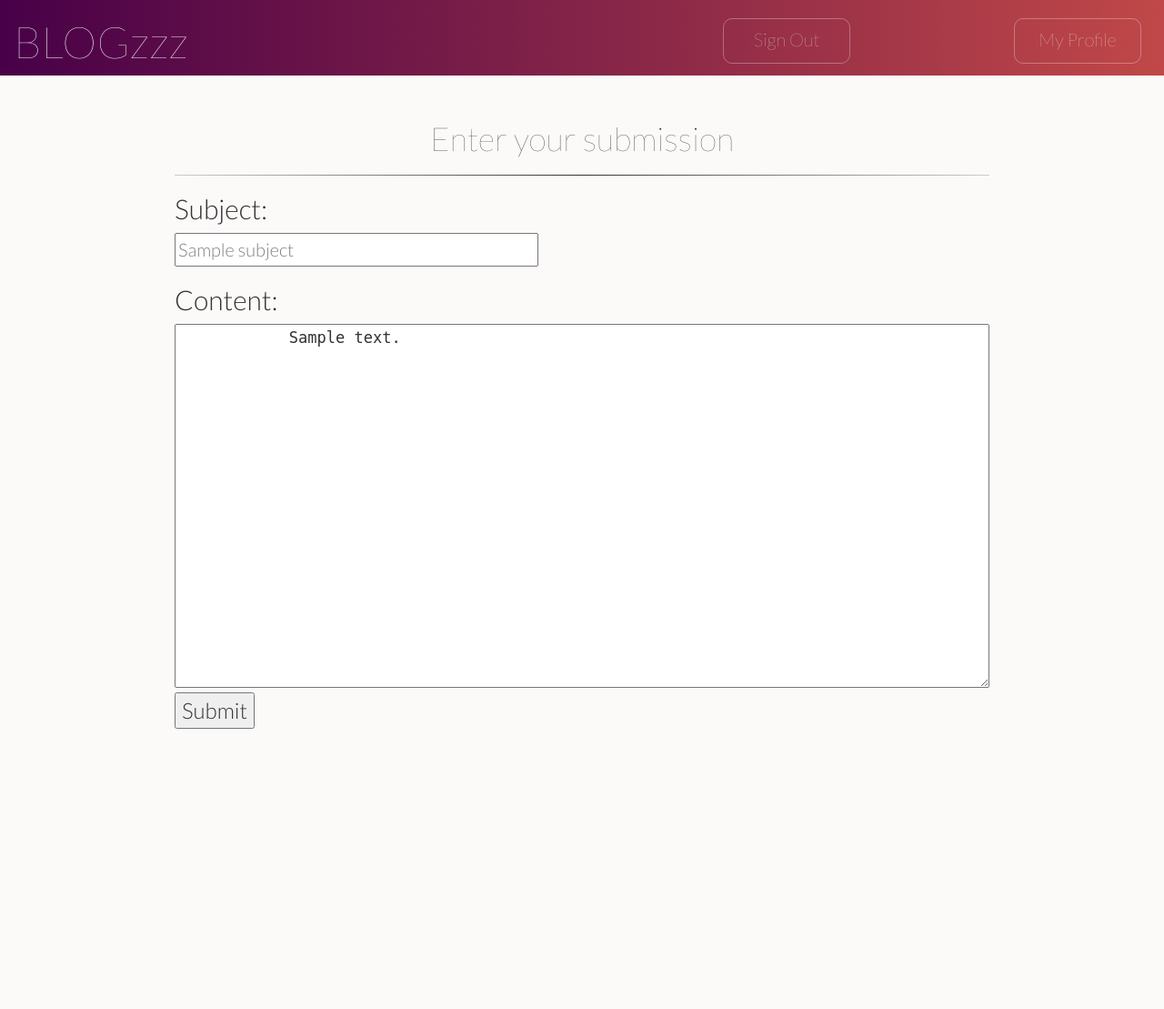
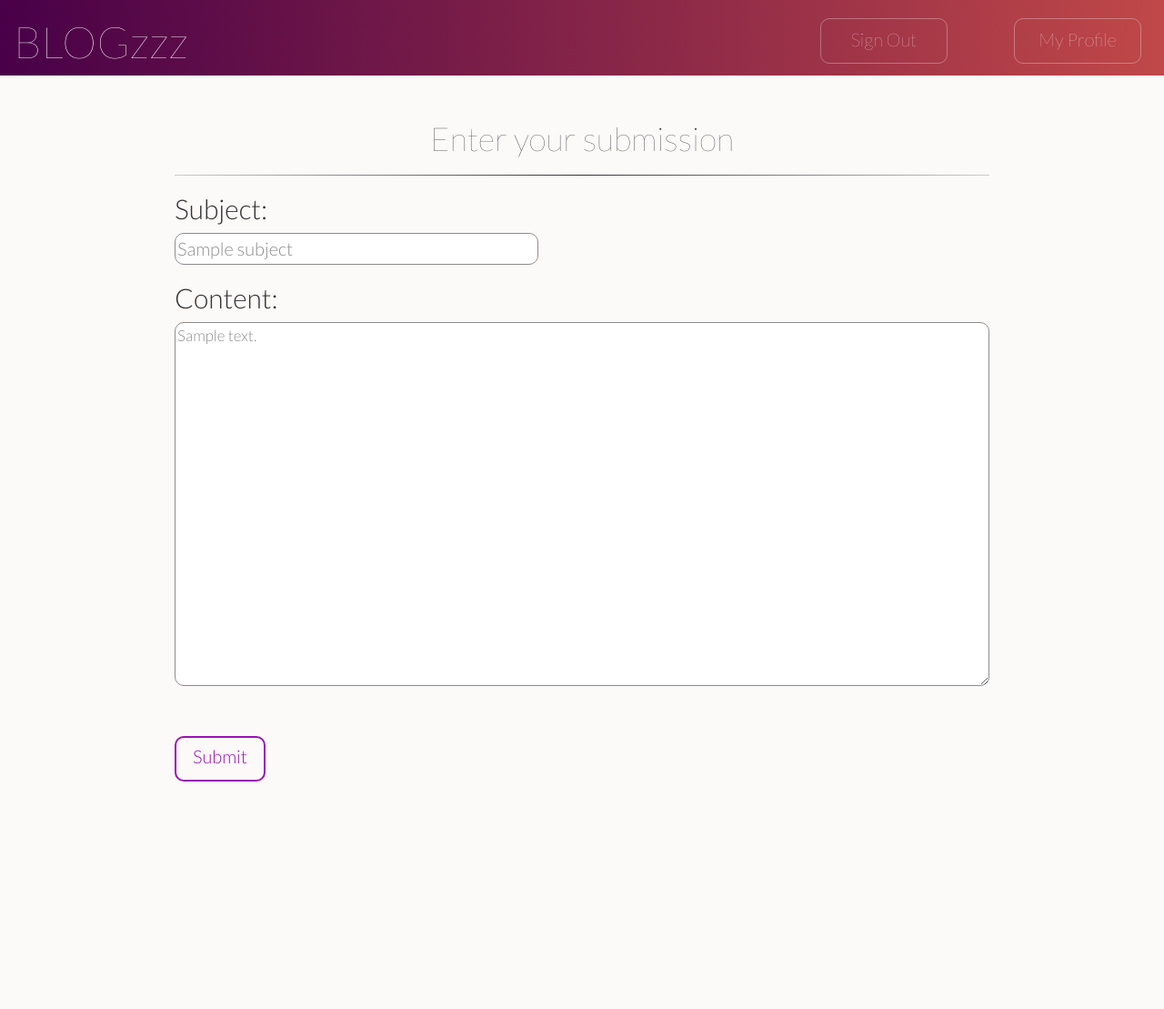
Before and after one commit to Tushige/e-Commerce, a Python web app: template templates/newpost.html in a window 1280 px wide. Shown: the whole page at 91% size. Before the commit the page ends 801 px from the top, so only its background shows below. Run offline with Jinja, Linux system fonts and the light colour scheme; the template is opened without the code that fills it: most values are stand-ins (such as "Sample title", 1, 10 or a date in 2020); some libraries are stand-ins or nearby versions.

Commit message:
fixed base header layout; cleaned post submission form

```diff
--- a/credential.py
+++ b/credential.py
@@ -15,7 +15,7 @@ class Credential:
         if len(name) < 1:
             return error_msg
         elif name.find(' ') > 0:
-            return error_msg
+            return 'username cannot contain space'
         return ''
 
     @staticmethod
--- a/static/base.css
+++ b/static/base.css
@@ -30,18 +30,17 @@ pre {
     font-family:'Lato', sans-serif;
     font-size:18px;
 }
+
 /* Sign In, Sign Out, My Profile buttons*/
 .btn-header a{
     margin: 10px;
     float: right;
     text-decoration: none!important;
 }
+
 .btn-header span{
     display: inline-block;
-    float:center;
-    position:relative;
     /*why does this add smoothness?*/
-    top: 0px;
     margin-top: 10px;
     background-color:rgba(0,0,0,0.0);
     color:white;
@@ -60,23 +59,28 @@ pre {
     text-align:center;
     user-select:none;
 }
+
 /* changes color of span buttons when user hovers over it */
 .btn-header span:hover {
     background-color:#e0e2e5;
     color: #532d5e;
 }
+
 /* describes a large text: used in titles */
 .text-super {
     font-size:48px;
 }
+
 /* describes a thin text: used in pane titles */
 .text-thin {
     font-weight: 100;
 }
+
 /* draws a vertical line to a container element */
 .verticalLine {
   border-left: thin solid #d1d1d1;
 }
+
 hr {
     border:none;
     height:1px;
--- a/static/newpost.css
+++ b/static/newpost.css
@@ -3,28 +3,57 @@
     width:70%;
     margin: 0 auto;
 }
+
 #title {
     margin-top:50px;
     text-align: center;
     font-weight: 100;
 }
+
 .error {
     color: red
 }
+
 input[type=text] {
-    color: grey;
+    color:#8c8c8c;
     width: 400px;
     font-size: 20px;
     padding: 2px;
+    border:1px solid #8c8c8c;
+    border-radius: 10px;
+    outline:none;
+    /* changes cursor color to white */
+    color:#8c8c8c;
 }
 
 textarea {
+    text-align: left;
     width: 100%;
     height: 400px;
     font-size: 17px;
-    font-family: monospace;
-    text-align: left;
+    outline:none;
+    border-radius: 10px;
+    border:1px solid #8c8c8c;
+    color:#8c8c8c;
 }
-input[type=submit] {
-    font-size: 24px;
+
+#btn-submit {
+    margin-top:50px;
+    width:100px;
+    height: 50px;
+    text-align: center;
+    font-size: 20px;
+    padding-top: 5px;
+    padding-bottom: 10px;
+    background: transparent;
+    outline: none;
+    border-radius:10px;
+    border-style: solid;
+    border-color: #9A12B3;
+    color:#9A12B3;
 }
+
+#btn-submit:hover {
+    background-color: #9A12B3;
+    color:white;
+}
--- a/static/profile.css
+++ b/static/profile.css
@@ -52,7 +52,6 @@ input {
     border-radius: 10px;
     outline: none;
     text-align: left;
-    /* changes cursor color to white */
     color:#8c8c8c;
 }
 
--- a/templates/base.html
+++ b/templates/base.html
@@ -18,7 +18,7 @@
                 <div class='container-fluid'>
                     <div class='row'>
                         <!-- page title-->
-                        <div class='col.xs-2 col-md-6' id="title-header">
+                        <div class='col-xs-8 col-sm-8 col-md-8' id="title-header">
                             <h1 class="text-left text-super text-thin">
                                 <a href='/'>
                                     BLOGzzz
@@ -27,20 +27,20 @@
                         </div>
                         {% if user is none %}
                             <!-- Sign In button-->
-                            <div class='col.xs-4 col-md-6 btn-header'>
+                            <div class='col-xs-4 col-sm-4 col-md-4 btn-header'>
                                 <a href="http://localhost:8080/signin">
                                     <span>Sign in</span>
                                 </a>
                             </div>
                         {% else %}
                             <!-- Sign Out button-->
-                            <div class='col.xs-3 col-md-3 btn-header'>
+                            <div class='col-xs-4 col-sm-4 col-md-2 btn-header'>
                                 <a href="http://localhost:8080/signout">
                                     <span>Sign Out</span>
                                 </a>
                             </div>
                             <!-- my profile button-->
-                            <div class='col.xs-3 col-md-3 btn-header'>
+                            <div class='col-xs-4 col-sm-4 col-md-2 btn-header'>
                                 <a href="http://localhost:8080/author/{{user.username}}">
                                     <span>My Profile</span>
                                 </a>
--- a/templates/front.html
+++ b/templates/front.html
@@ -17,7 +17,7 @@
     <div class="container-fluid container-main">
         <div class="row">
             <!-- leave some space for ad-->
-            <div class="col-md-8 container-blogs">
+            <div class="col-xs-8 col-md-8 container-blogs">
                 {% for blog in blogs %}
                     <div class='row'>
                         <div class='col-md-10'>
--- a/templates/newpost.html
+++ b/templates/newpost.html
@@ -26,10 +26,8 @@
         <input id='subject' type='text' name='subject' value='{{subject}}'>
         <br>
         <h2>Content:</h2>
-        <textarea name='content'>
-            {{content}}
-        </textarea> <br>
-        <input type='submit'>
+        <textarea name='content'>{{content}}</textarea> <br>
+        <input id='btn-submit' type='submit'>
     </form>
     <div class='error'>
         {{error}}
--- a/templates/welcome.html
+++ b/templates/welcome.html
@@ -12,7 +12,7 @@
 <div class='container-fluid'>
     <div class='row'>
         <!-- page title-->
-        <div class='col.xs-2 col-md-6' id="title-header">
+        <div class='col-xs-6 col-sm-6 col-md-6' id="title-header">
             <h1 class="text-left text-super text-thin">
                 <a href='/'>
                     BLOGzzz
@@ -20,13 +20,13 @@
             </h1>
         </div>
             <!-- Sign Out button-->
-            <div class='col.xs-3 col-md-3 btn-header'>
+            <div class='col-xs-3 col-sm-3 col-md-3 btn-header'>
                 <a href="http://localhost:8080/signout">
                     <span>Sign Out</span>
                 </a>
             </div>
             <!-- my profile button-->
-            <div class='col.xs-3 col-md-3 btn-header'>
+            <div class='col-xs-3 col-sm-3 col-md-3 btn-header'>
                 <a href="http://localhost:8080/author/{{user.username}}/profile">
                     <span>Edit Profile</span>
                 </a>
```
Also changed, not shown: 1 other file.
